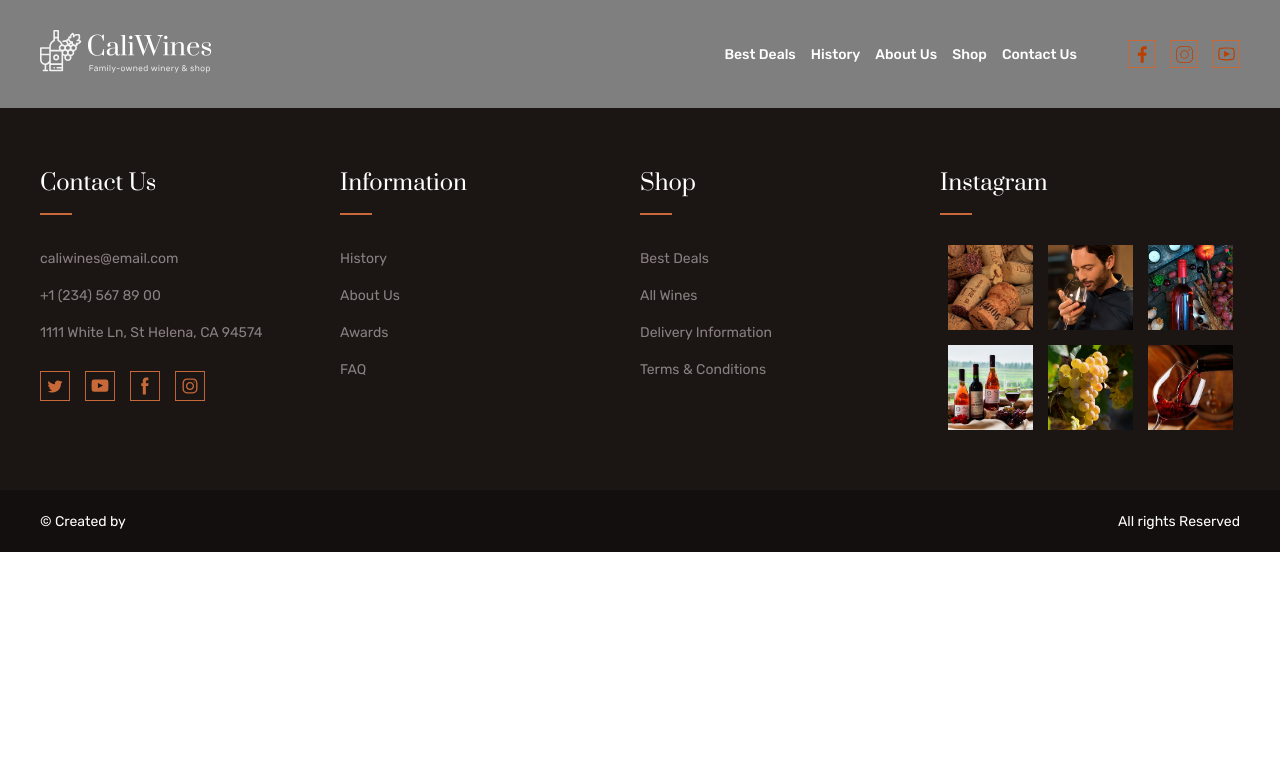
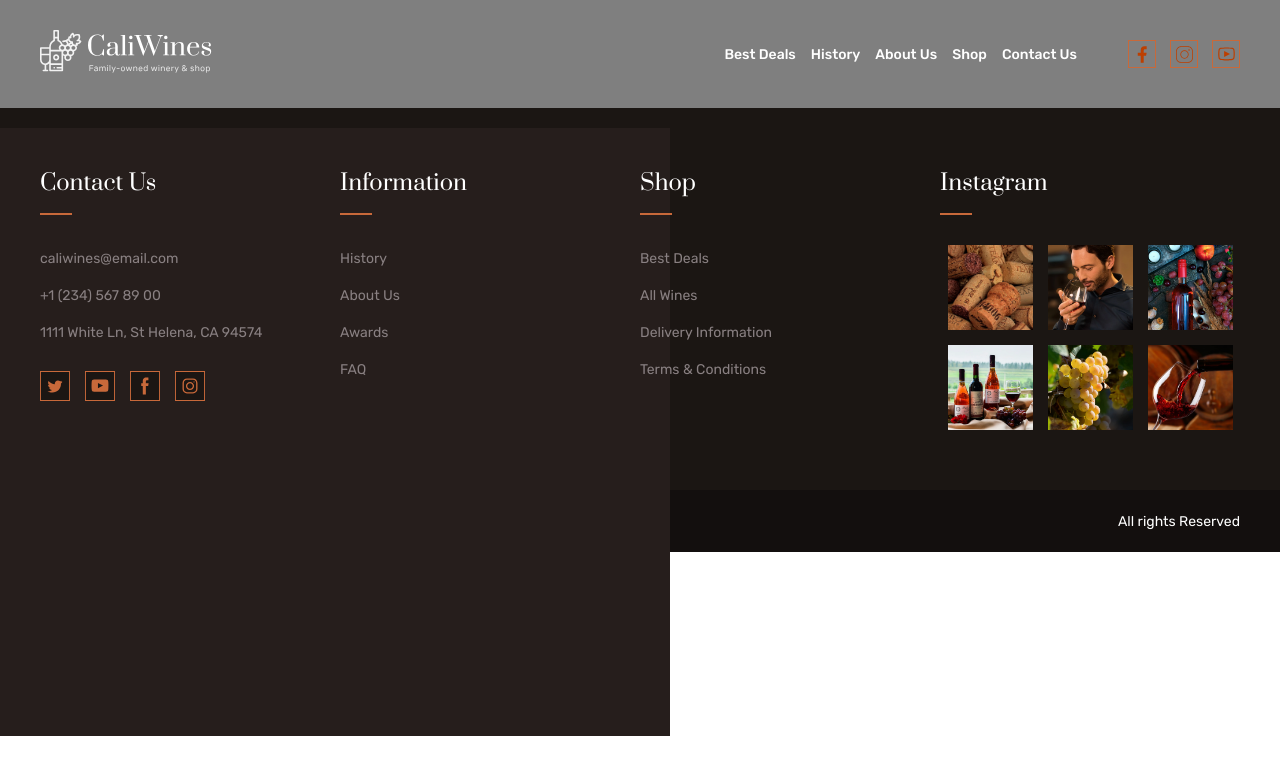
Before and after one commit to cashok1535/VINE-STORE, a React (Create React App) app: page /not-24 in a window 1280 px wide. Shown: the top 774 px of the page. Built offline with nearby package versions, Linux system fonts and the light colour scheme.

Commit message:
add is 21 year

```diff
--- a/src/components/App.js
+++ b/src/components/App.js
@@ -9,9 +9,16 @@ import { VineOrderPage } from "./VineOrderPage";
 import { BlogPage } from "./BlogPage";
 import { Shop } from "./Shop";
 import { VineOrderFinalPage } from "./VineOrderFinalPage";
-import { Not24 } from "./Not21";
+import { Not21 } from "./Not21";
+import { useEffect, useState } from "react";
 
 function App() {
+  const [is21Modal, setIs21Modal] = useState(true);
+  useEffect(() => {
+    setIs21Modal(true);
+    console.log(is21Modal);
+
+  }, []);
   return (
     <div className="App">
       <BuyProvider>
@@ -31,8 +38,9 @@ function App() {
           <Route path="/shop/:vineName" element={<VineOrderPage />} />
           <Route path="/shop/order" element={<VineOrderFinalPage />} />
           <Route path="/blog/:blogTitle" element={<BlogPage />} />
-          <Route path="/not-24" element={<Not24 />} />
+          <Route path="/not-24" element={<Not21 />} />
         </Routes>
+        {is21Modal && <div className="is24Modal"></div>}
         <Footer />
       </BuyProvider>
     </div>
--- a/src/components/Not21.js
+++ b/src/components/Not21.js
@@ -1,3 +1,3 @@
-export const Not24 = () => {
+export const Not21 = () => {
   return <div className="not__24"> </div>;
 };
--- a/src/css/index.css
+++ b/src/css/index.css
@@ -2320,6 +2320,17 @@ a:hover {
   padding-left: 7px;
 }
 
+.is24Modal{
+  width: 670px;
+  height: 447.65px;
+  padding: 80px 0;
+  margin: 10% auto calc(10% + 80px);
+  background-color: #261e1c;
+  position: fixed;
+  top: 0;
+  left: 0;
+}
+
 @media (max-width: 992px) {
   .boutique__wines__flex__left {
     display: none;
```
